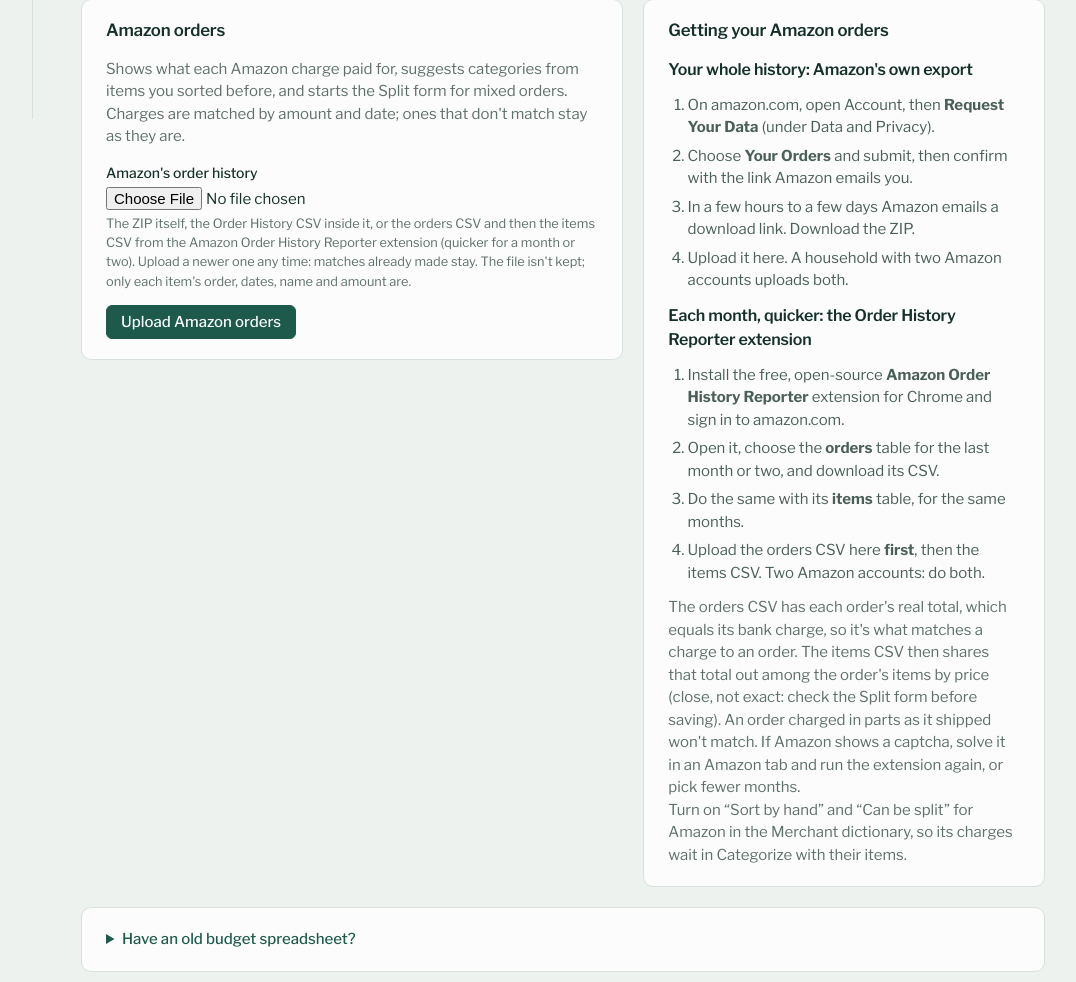
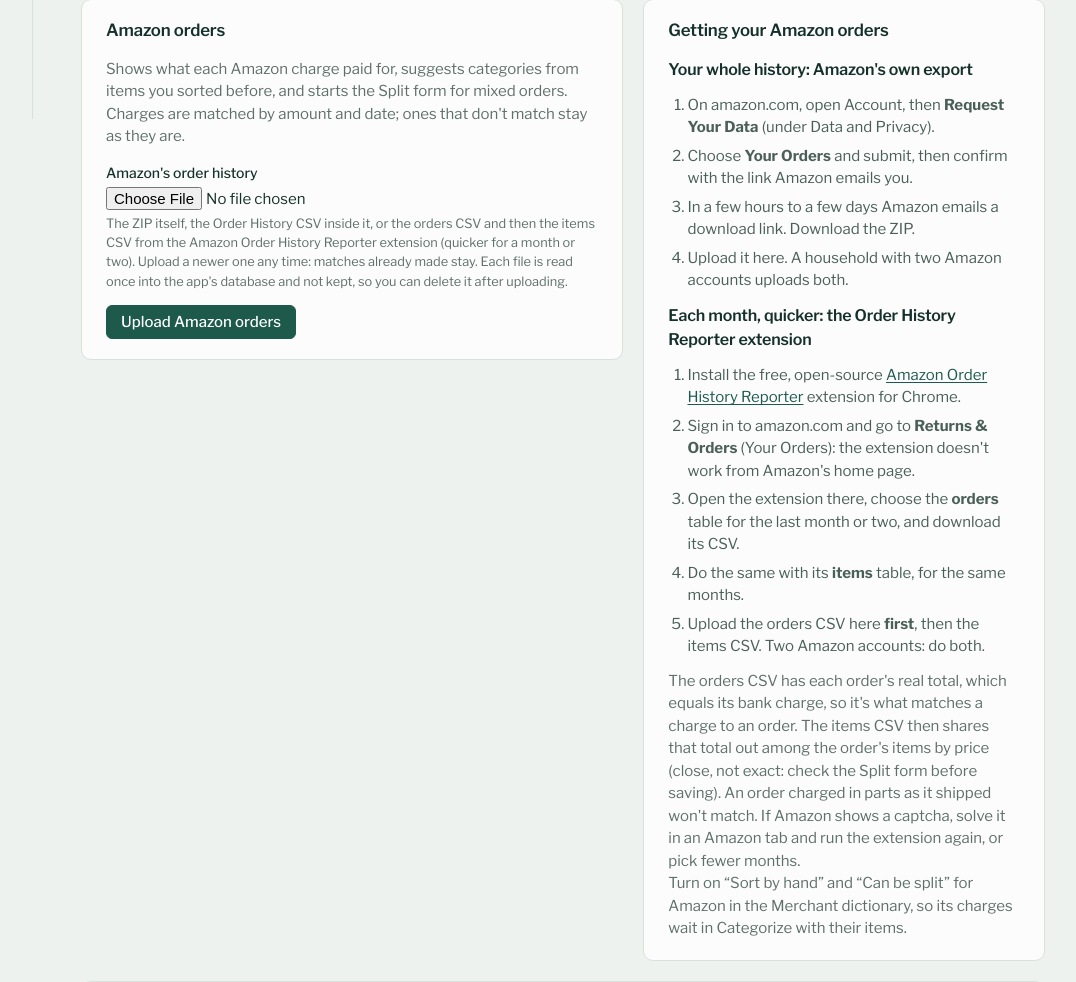
Before and after one commit to AeroPoint/AP-BalancePoint, a Flask app: page /upload in a window 1280 px wide. Shown: the part 681-1663 px from the top of the page, without its empty margins (187-1263 px from the left). Run offline with Flask 3, Linux system fonts and the light colour scheme; data that the repository does not hold is empty.

Commit message:
Amazon orders: link the extension, start from Your Orders, say files aren't kept, rename the erase button
Co-Authored-By: Claude Opus 5.5 <noreply@anthropic.com>

```diff
--- a/budget/templates/upload.html
+++ b/budget/templates/upload.html
@@ -84,15 +84,17 @@
         <input type="file" name="orders" accept=".zip,.csv,application/zip,text/csv" required>
         <small>The ZIP itself, the Order History CSV inside it, or the orders CSV and then the items CSV from the Amazon Order
           History Reporter extension (quicker for a month or two). Upload a newer one any time: matches already made stay.
-          The file isn't kept; only each item's order, dates, name and amount are.</small>
+          Each file is read once into the app's database and not kept, so you can delete it after uploading.</small>
       </label>
       <div><button class="btn primary">Upload Amazon orders</button></div>
     </form>
     {% if amazon_status.items %}
     <p class="muted">{{ '{:,}'.format(amazon_status.items) }} items in {{ '{:,}'.format(amazon_status.orders) }} orders
       ({{ amazon_status.first }} to {{ amazon_status.last }}), matched to {{ '{:,}'.format(amazon_status.charges) }} charges.</p>
-    <form method="post" action="{{ url_for('main.forget_amazon') }}" data-confirm="Remove all Amazon order items? Transactions and their categories stay.">
-      <button class="btn small quiet danger">Remove Amazon order data</button>
+    <p class="muted">Only each item's order, dates, name and amount are stored. To erase them all (say, before sharing the
+      app), use the button below; transactions and their categories stay, and charges just stop showing their items.</p>
+    <form method="post" action="{{ url_for('main.forget_amazon') }}" data-confirm="Erase every stored Amazon item? Transactions and their categories stay; charges stop showing what they bought until you upload again.">
+      <button class="btn small quiet danger">Erase stored Amazon items</button>
     </form>
     {% endif %}
   </section>
@@ -108,8 +110,11 @@
     </ol>
     <h3 class="h-sm">Each month, quicker: the Order History Reporter extension</h3>
     <ol>
-      <li>Install the free, open-source <strong>Amazon Order History Reporter</strong> extension for Chrome and sign in to amazon.com.</li>
-      <li>Open it, choose the <strong>orders</strong> table for the last month or two, and download its CSV.</li>
+      <li>Install the free, open-source <a href="https://chromewebstore.google.com/detail/amazon-order-history-repo/mgkilgclilajckgnedgjgnfdokkgnibi" target="_blank" rel="noopener noreferrer">Amazon Order History
+        Reporter</a> extension for Chrome.</li>
+      <li>Sign in to amazon.com and go to <strong>Returns &amp; Orders</strong> (Your Orders): the extension doesn't work
+        from Amazon's home page.</li>
+      <li>Open the extension there, choose the <strong>orders</strong> table for the last month or two, and download its CSV.</li>
       <li>Do the same with its <strong>items</strong> table, for the same months.</li>
       <li>Upload the orders CSV here <strong>first</strong>, then the items CSV. Two Amazon accounts: do both.</li>
     </ol>
```
Also changed, not shown: README.md.
